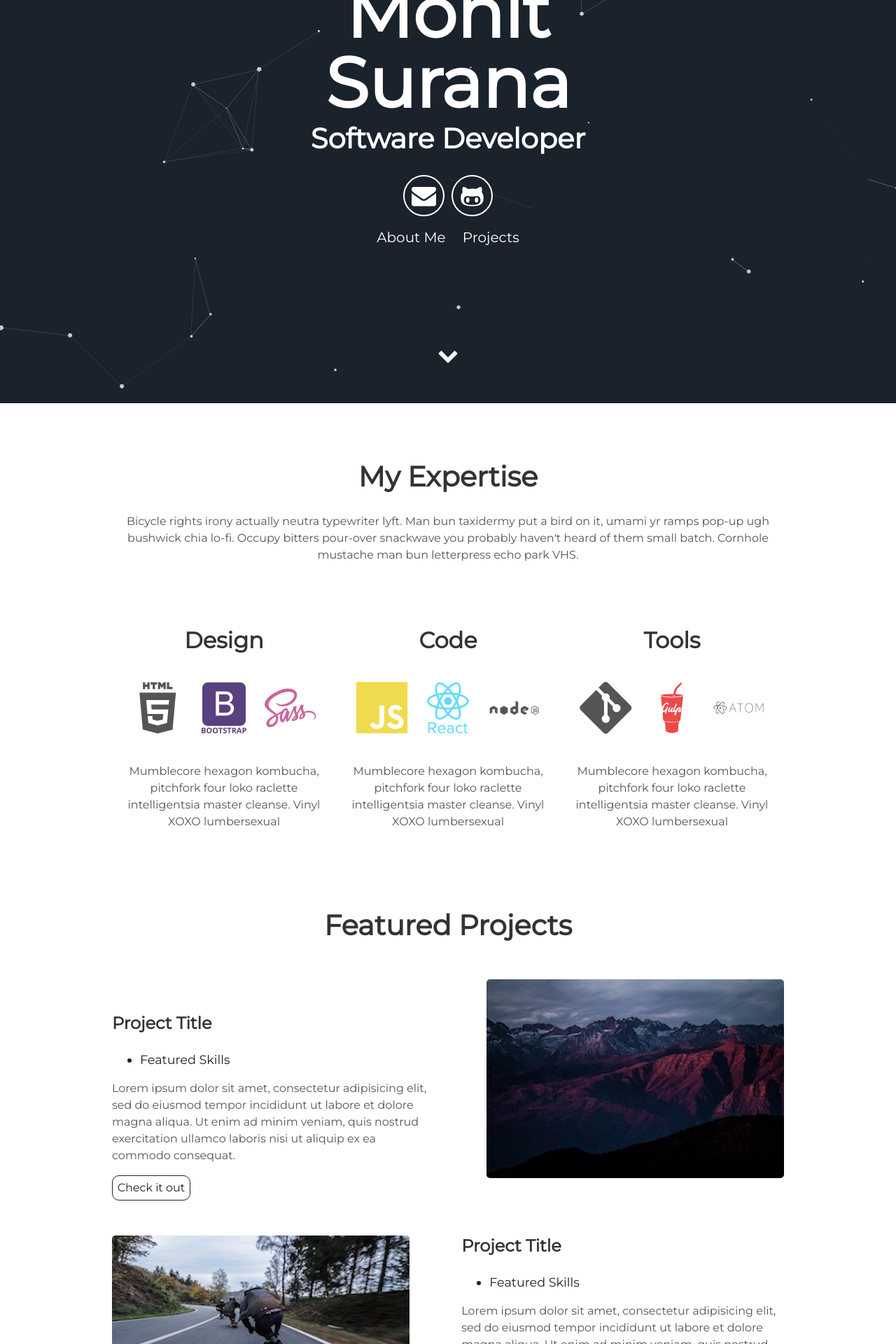
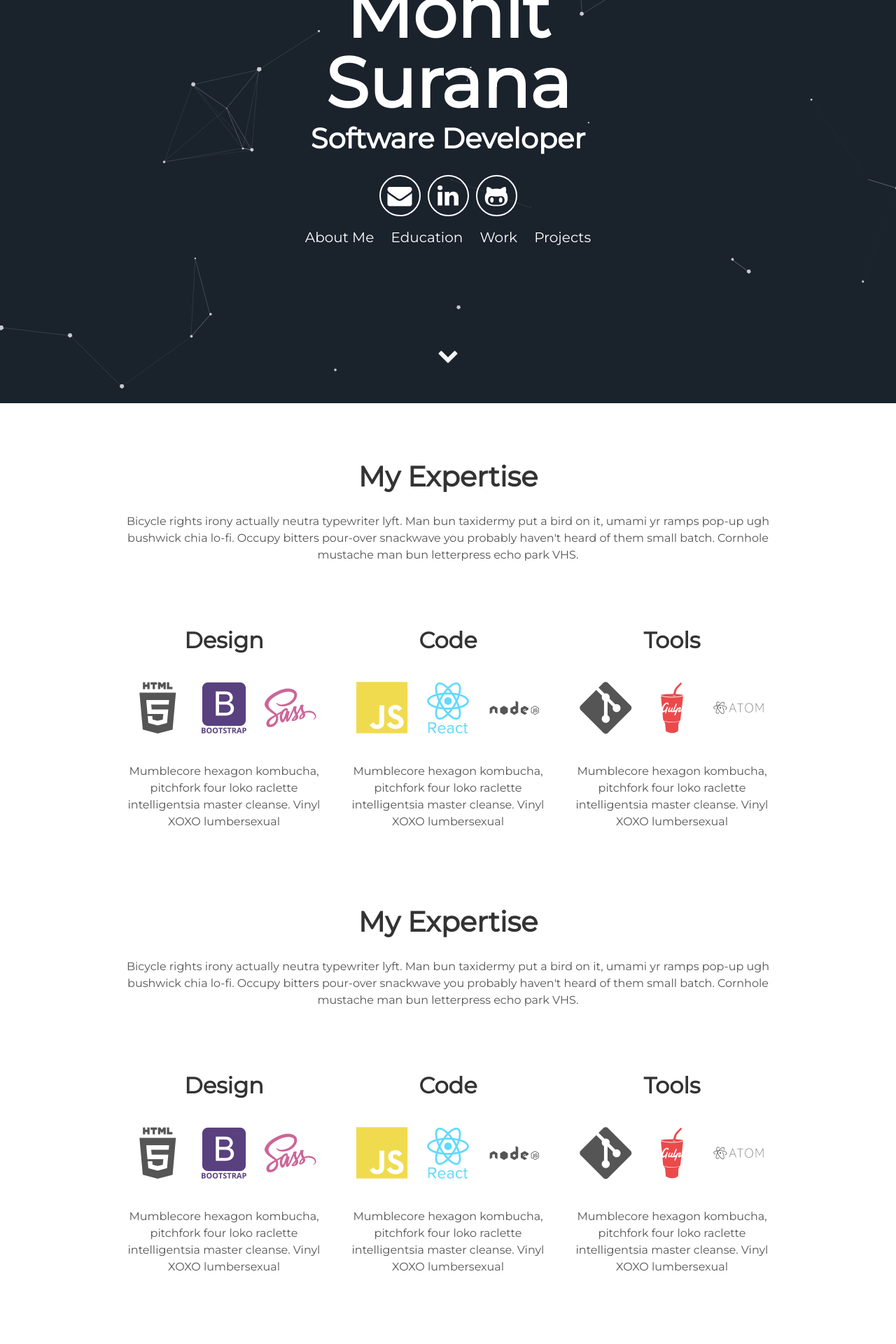
Before and after one commit to mohit-surana/mohit-surana.github.io, a Jekyll site: the page built from index.html, in a window 1280 px wide. Shown: the part 324-2244 px from the top of the page at 70% size. Built offline with Jekyll 4.4.1, drawn with Linux system fonts in a browser that asks for light colours; some of the changed text lies outside the part shown.

Commit message:
Work section updated

```diff
--- a/_config.yml
+++ b/_config.yml
@@ -9,8 +9,9 @@
 user_description: Bicycle rights irony actually neutra typewriter lyft. Man bun taxidermy put a bird on it, umami yr ramps pop-up ugh bushwick chia lo-fi. Occupy bitters pour-over snackwave you probably haven't heard of them small batch. Cornhole mustache man bun letterpress echo park VHS.
 user_title: Software Developer
 email: msurana@cs.umass.edu
+github_username:  doodhwala
+linkedin_username: mohitsurana
 # twitter_username: mohit_surana
-github_username:  doodhwala
 # gplus_username:  lorem_ipsum
 
 # Google-analytics
--- /dev/null
+++ b/_includes/education.html
@@ -0,0 +1,30 @@
+ <div class="user-details">
+  <h1> My Expertise </h1>
+  <p> {{site.user_description}} </p>
+</div>
+  <div class="user">
+    <div class="tech">
+      <h2>Design</h2>
+      <i class="devicon-html5-plain-wordmark"></i>
+      <i class="devicon-bootstrap-plain-wordmark colored"></i>
+      <i class="devicon-sass-original colored"></i>
+      <p>Mumblecore hexagon kombucha, pitchfork four loko raclette intelligentsia master cleanse.
+        Vinyl XOXO lumbersexual</p>
+    </div>
+    <div class="tech">
+      <h2>Code</h2>
+      <i class="devicon-javascript-plain colored"></i>
+      <i class="devicon-react-original-wordmark colored"></i>
+      <i class="devicon-nodejs-plain-wordmark"></i>
+      <p>Mumblecore hexagon kombucha, pitchfork four loko raclette intelligentsia master cleanse.
+        Vinyl XOXO lumbersexual</p>
+    </div>
+    <div class="tech">
+      <h2>Tools</h2>
+      <i class="devicon-git-plain"></i>
+      <i class="devicon-gulp-plain colored"></i>
+      <i class="devicon-atom-original-wordmark"></i>
+      <p>Mumblecore hexagon kombucha, pitchfork four loko raclette intelligentsia master cleanse.
+        Vinyl XOXO lumbersexual</p>
+    </div>
+</div>
--- a/_includes/header.html
+++ b/_includes/header.html
@@ -5,13 +5,16 @@
         <span class="site-description">{{site.user_title}}</span>
       </h1>
       <div class="header-icons">
-        <a aria-label="Send email" href="#"><i class="icon fa fa-envelope"></i></a>
+        <a aria-label="Send email" href="mailto:{{site.email}}"><i class="icon fa fa-envelope"></i></a>
         <!-- <a aria-label="My Twitter" target="_blank" href="#"><i class="icon fa fa-twitter" aria-hidden="true"></i></a> -->
         <!-- <a aria-label="My Google Plus" target="_blank" href="#"><i class="icon fa fa-google-plus" aria-hidden="true"></i></a> -->
-        <a aria-label="My Github" target="_blank" href="#"><i class="icon fa fa-github-alt" aria-hidden="true"></i></a>
+        <a aria-label="LinkedIn" target="_blank" href="https://www.linkedin.com/in/{{site.linkedin_username}}"><i class="icon fa fa-linkedin" aria-hidden="true"></i></a>
+        <a aria-label="My Github" target="_blank" href="https://github.com/{{site.github_username}}"><i class="icon fa fa-github-alt" aria-hidden="true"></i></a>
       </div>
       <div class="header-links">
         <a class="link" href="#about" data-scroll>About Me</a>
+        <a class="link" href="#education" data-scroll>Education</a>
+        <a class="link" href="#work" data-scroll>Work</a>
         <a class="link" href="#projects" data-scroll>Projects</a>
       </div>
   </div>
--- /dev/null
+++ b/_includes/work.html
@@ -0,0 +1,36 @@
+<div class="user-details">
+  <h1> Work </h1>
+  <p> I have worked for the following organizations in the past </p>
+</div>
+  <div class="user">
+    <div class="tech">
+      <h2>Student Nokia Developer</h2>
+      <!-- <p>Summer Intern</p> -->
+      <img src="{{ "/assets/img/snd-logo.jpeg" | prepend: site.baseurl }}" />
+      <!-- <i class="devicon-git-plain"></i> -->
+      <p>Backend developer for a multiplayer Movie Quote Quiz game on Windows Phone</p>
+      <p>Optimised it to be playable even on low speed unreliable networks</p>
+      <p>Stack: Windows Phone SDK</p>
+    </div>
+    <div class="tech">
+      <h2>Goldman Sachs</h2>
+      <p>Summer Intern (Jun 2016 - Jul 2016)</p>
+      <img src="{{ "/assets/img/goldman-sachs-logo.jpg" | prepend: site.baseurl }}" />
+      <!-- <i class="devicon-nodejs-plain-wordmark"></i> -->
+      <p>Designed a portal to onboard vendors onto an invoice management system</p>
+      <p>Data federation of heterogeneous data spread across multiple sources</p>
+      <p>Automation of invoice management led to an estimated reduction of 120,000 customer tickets annually</p>
+      <p>Stack: Angular Js, RESTful Services, Java and proprietary DB tools</p>
+    </div>
+    <div class="tech">
+      <h2>Intuit</h2>
+      <p>Co-op Intern (Jan 2017 - Jun 2017)</p>
+      <img src="{{ "/assets/img/intuit-logo.png" | prepend: site.baseurl }}" />
+      <!-- <i class="devicon-html5-plain-wordmark"></i> -->
+      <!-- <i class="devicon-bootstrap-plain-wordmark colored"></i> -->
+      <p>Remodelled resources and wrote fully automated end to end tested APIs</p>
+      <p>Created dashboards for monitoring API performance using Splunk and productivity tracking for Github activity</p>
+      <p>Stack: Java, Splunk, Django (Python)</p>
+    </div>
+
+</div>
--- a/_layouts/default.html
+++ b/_layouts/default.html
@@ -6,6 +6,12 @@
       <section id="about">
         {% include about.html %}
       </section>
+      <section id="education">
+        {% include education.html %}
+      </section>
+      <section id="work">
+        {% include work.html %}
+      </section>
       <section id="projects">
         {% include projects.html %}
       </section>
--- a/src/styles/main.scss
+++ b/src/styles/main.scss
@@ -7,5 +7,7 @@
 @import 'animation';
 @import 'header';
 @import 'about';
+@import 'education';
+@import 'work';
 @import 'projects';
 @import 'footer';
```
Also changed, not shown: src/styles/education.scss (added, +33 -0 lines), src/styles/work.scss (added, +37 -0 lines), assets/css/main.css, assets/img/goldman-sachs-logo.jpg (added), assets/img/intuit-logo.png (added), assets/img/snd-logo.jpeg (added).
